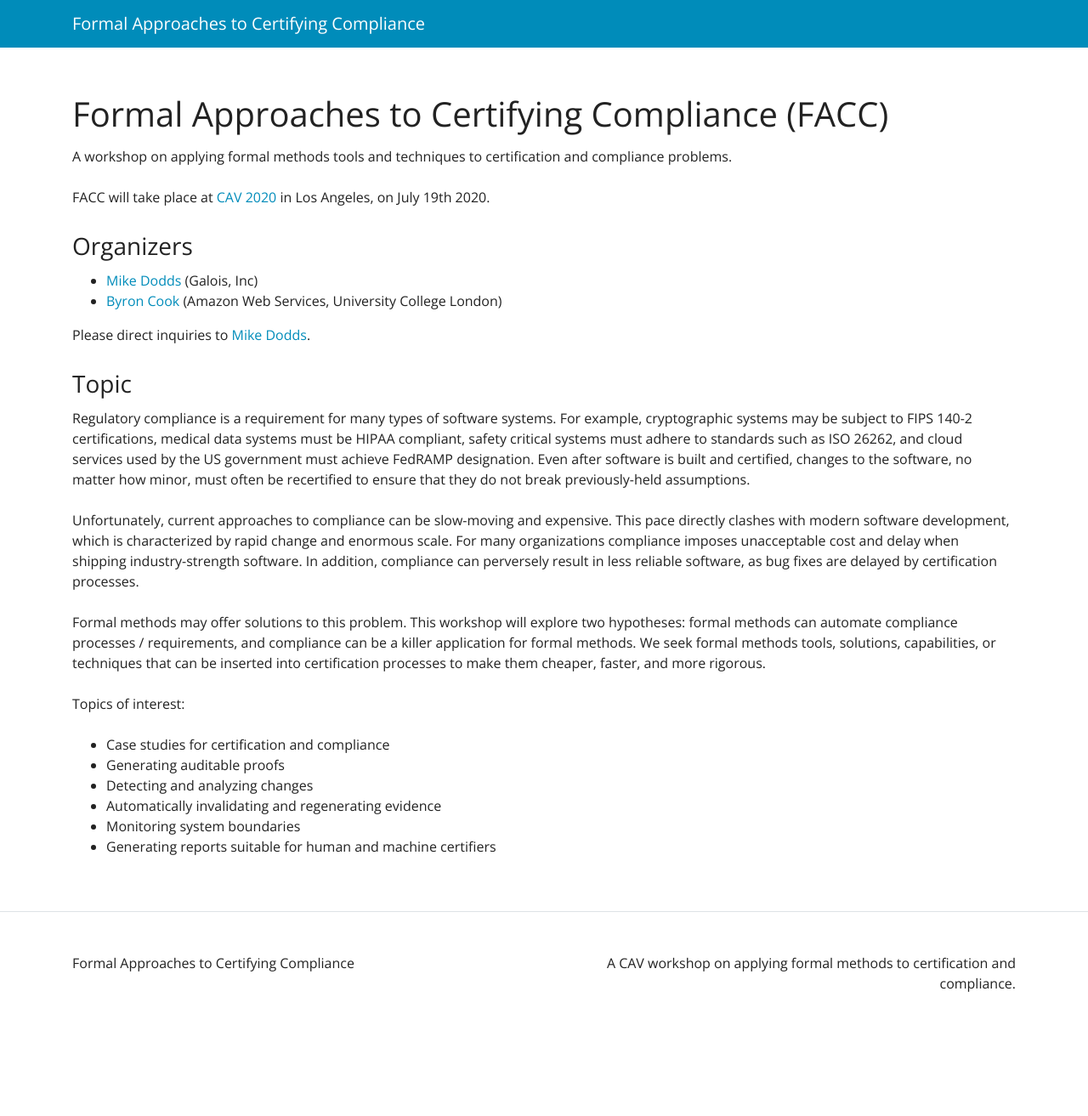
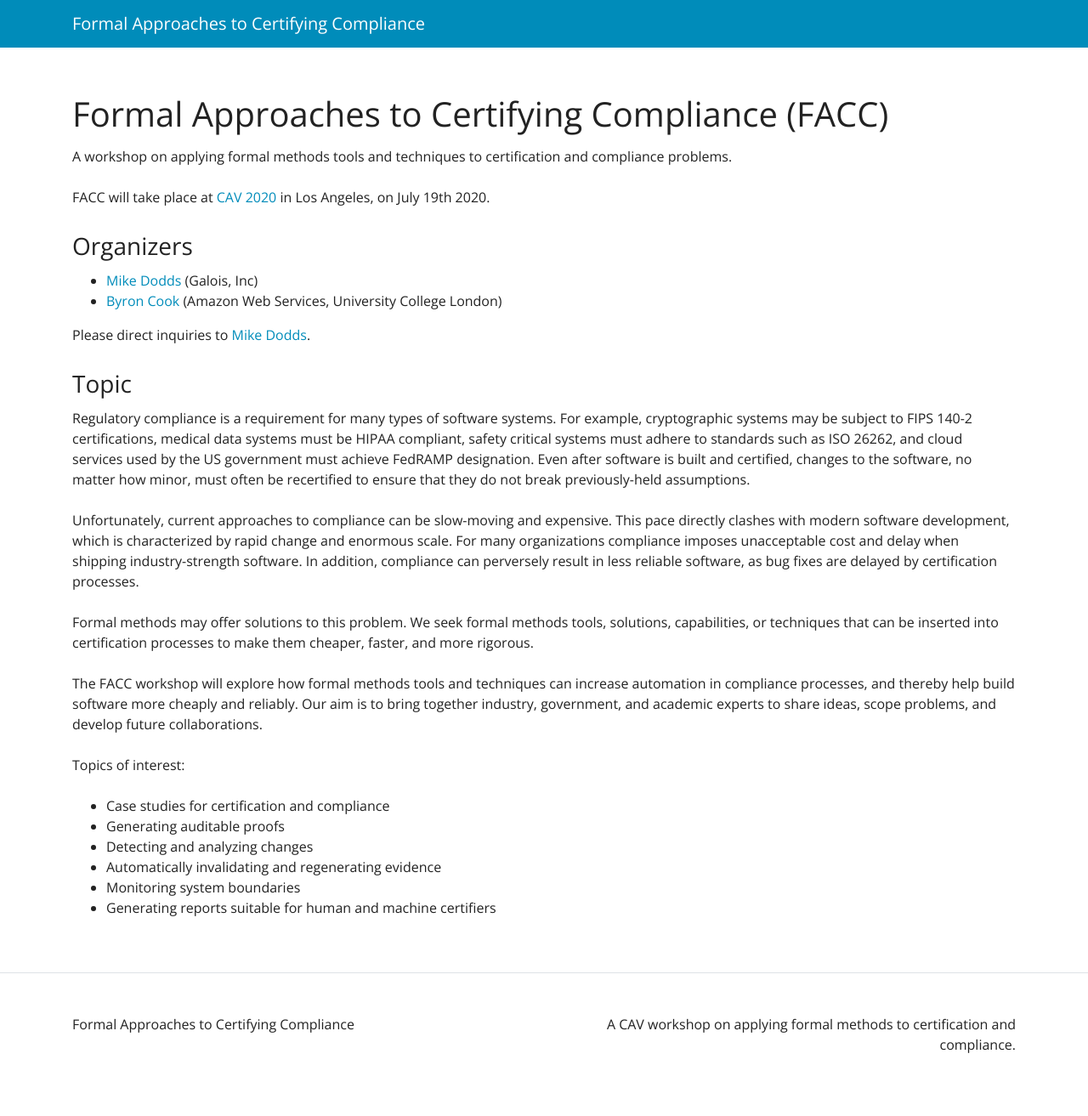
Before and after one commit to facc-workshop-2020/facc-workshop-2021.github.io, a Jekyll site: the page built from index.md, in a window 1280 px wide. Shown: the whole page at 85% size. Built offline with Jekyll 4.4.1, drawn with Linux system fonts in a browser that asks for light colours; before the commit the page ends 1241 px from its top, so only the background shows below that.

Commit message:
Update index.md

```diff
--- a/index.md
+++ b/index.md
@@ -21,7 +21,9 @@ Regulatory compliance is a requirement for many types of software systems. For e
 
 Unfortunately, current approaches to compliance can be slow-moving and expensive. This pace directly clashes with modern software development, which is characterized by rapid change and enormous scale. For many organizations compliance imposes unacceptable cost and delay when shipping industry-strength software. In addition, compliance can perversely result in less reliable software, as bug fixes are delayed by certification processes.
 
-Formal methods may offer solutions to this problem. This workshop will explore two hypotheses: formal methods can automate compliance processes / requirements, and compliance can be a killer application for formal methods. We seek formal methods tools, solutions, capabilities, or techniques that can be inserted into certification processes to make them cheaper, faster, and more rigorous.
+Formal methods may offer solutions to this problem. We seek formal methods tools, solutions, capabilities, or techniques that can be inserted into certification processes to make them cheaper, faster, and more rigorous.
+
+The FACC workshop will explore how formal methods tools and techniques can increase automation in compliance processes, and thereby help build software more cheaply and reliably. Our aim is to bring together industry, government, and academic experts to share ideas, scope problems, and develop future collaborations.
 
 Topics of interest:
 
```
